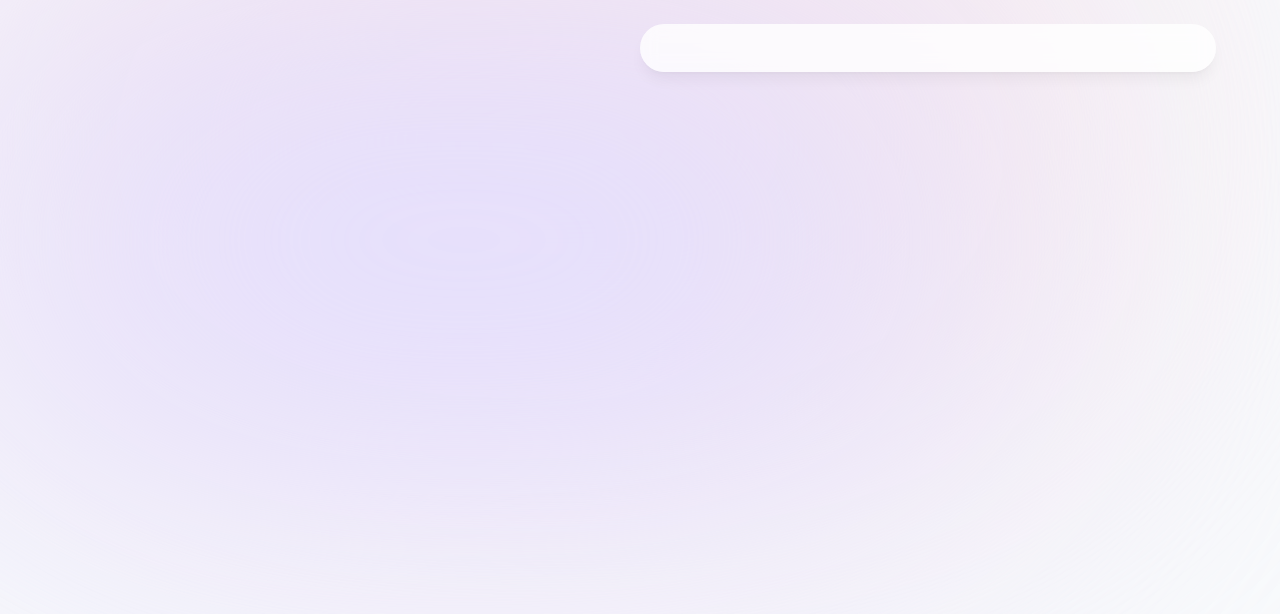
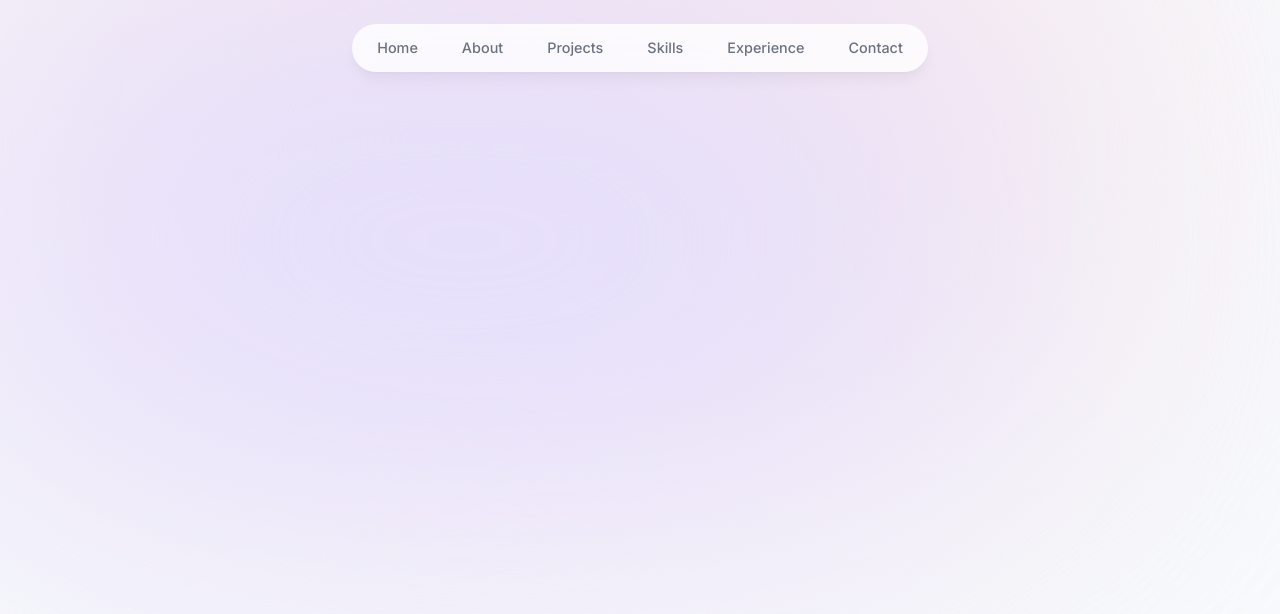
Before and after one commit to Constantine7s/portfolio-next, a Next.js app: page / in a window 1280 px wide. Shown: the top 614 px of the page. Built offline with nearby package versions, Linux system fonts and the light colour scheme.

Commit message:
update header styling and add page navigation

```diff
--- a/components/header.tsx
+++ b/components/header.tsx
@@ -1,9 +1,43 @@
+"use client";
+
 import React from "react";
+import { motion } from "framer-motion";
+import { links } from "@/lib/data";
+import Link from "next/link";
 
 export default function Header() {
 	return (
 		<header className="z-[999] relative">
-			<div className="fixed top-0 left-1/2 h-[4rem] w-full rounded-none border-white border-opacity-40  bg-white bg-opacity-80 shadow-lg shadow-black/[0.05] backdrop-blur-[0.5rem] sm:h-[3rem] sm:top-6 sm:w-[36rem] sm:rounded-full"></div>
+			<motion.div
+				className="fixed top-0 left-1/2 h-[4.75rem] w-full rounded-none border-white border-opacity-40  bg-white bg-opacity-80 shadow-lg shadow-black/[0.05] backdrop-blur-[0.5rem] sm:h-[3rem] sm:top-6 sm:w-[36rem] sm:rounded-full"
+				initial={{ y: -100, opacity: 0, x: "-50%" }}
+				animate={{ y: 0, opacity: 1, x: "-50%" }}
+				transition={{
+					duration: 0.6,
+					delay: 0.3,
+				}}></motion.div>
+
+			<nav className="fixed flex top-[0.15rem] left-1/2 h-12 -translate-x-1/2 py-2 sm:top-[1.7rem] sm:h-[initial] sm:py-0">
+				<ul className="flex w-[22rem] flex-wrap items-center justify-center gap-y-1 text-[0.9rem] font-medium text-gray-500 sm:w-[initial] sm:flex-nowrap sm:gap-5">
+					{links.map((link) => (
+						<motion.li
+							className="h-3/4 flex items-center justify-center"
+							key={link.hash}
+							initial={{ y: -100, opacity: 0 }}
+							animate={{ y: 0, opacity: 1 }}
+							transition={{
+								duration: 0.6,
+								delay: 0.3,
+							}}>
+							<Link
+								className="flex w-full px-3 py-2.5 hover:text-gray-950 transition"
+								href={link.hash}>
+								{link.name}
+							</Link>
+						</motion.li>
+					))}
+				</ul>
+			</nav>
 		</header>
 	);
 }
--- a/package.json
+++ b/package.json
@@ -15,6 +15,7 @@
     "autoprefixer": "10.4.16",
     "eslint": "8.51.0",
     "eslint-config-next": "13.5.5",
+    "framer-motion": "^10.16.4",
     "next": "13.5.5",
     "postcss": "8.4.31",
     "react": "18.2.0",
```
Also changed, not shown: 1 other file (tests, documents, lock files or other folders).
